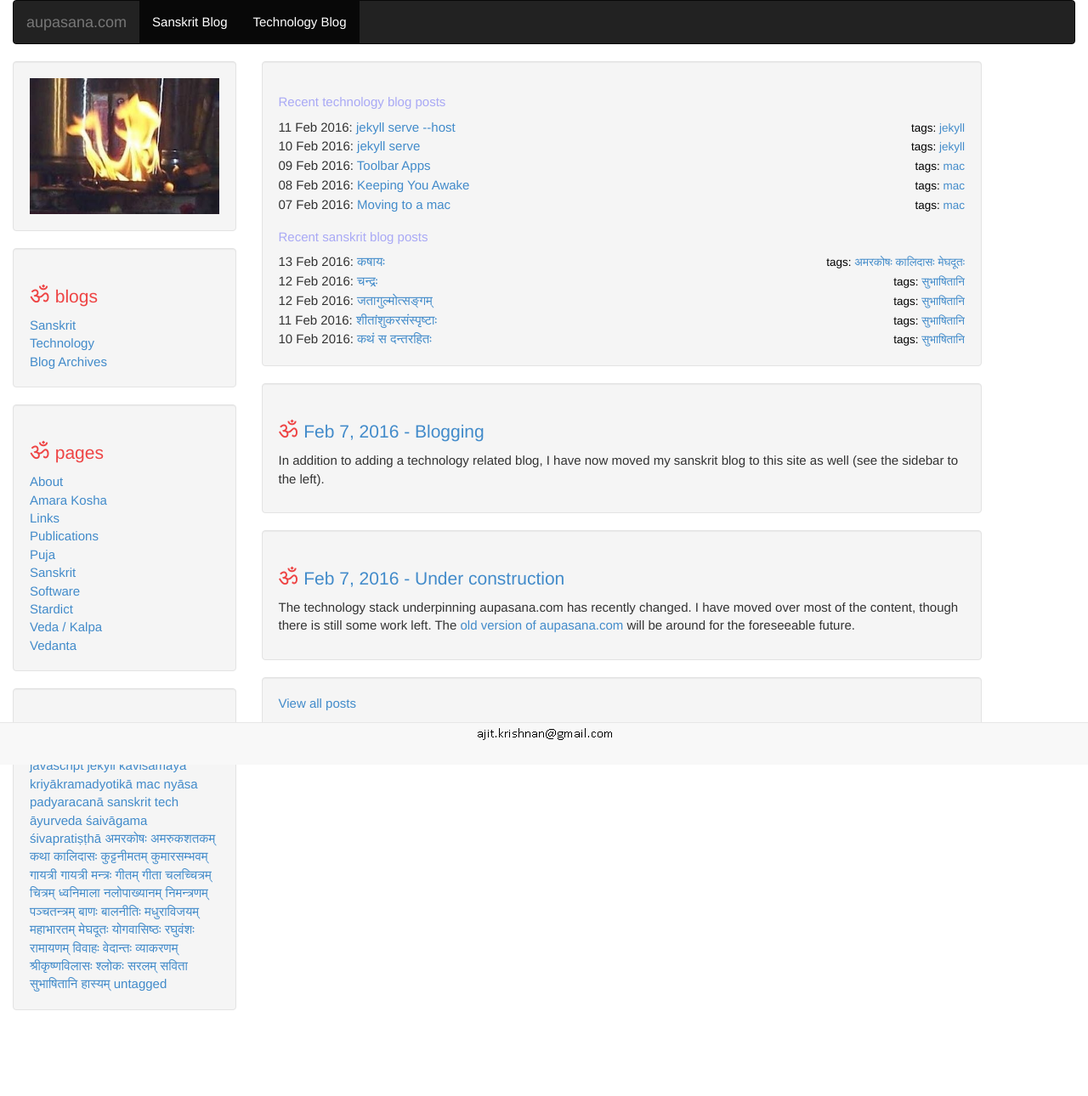
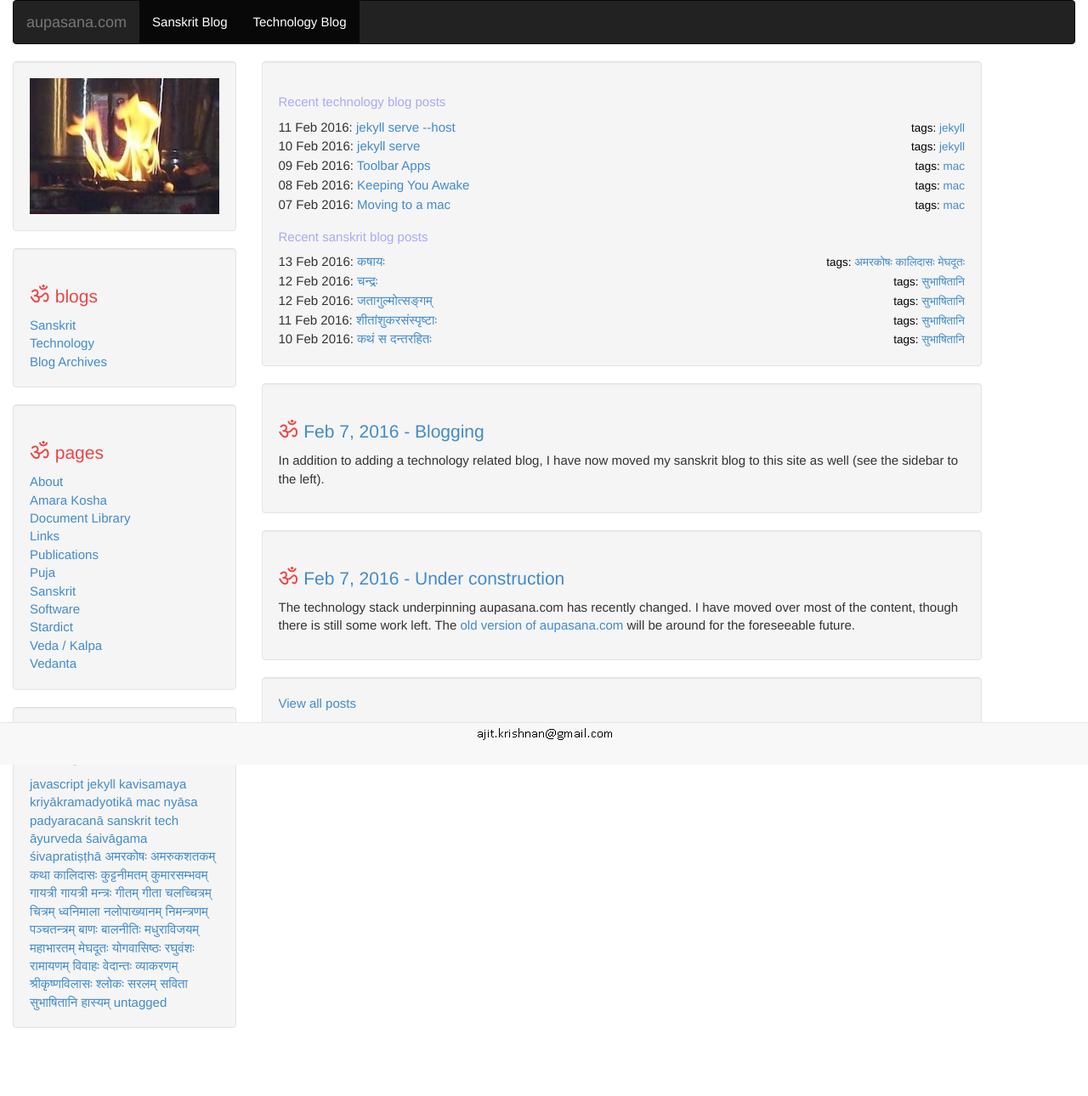
Before and after one commit to aupasana/aupasana.github.io, a Jekyll site: the page built from index.html, in a window 1280 px wide. Shown: the whole page at 85% size. Built offline with Jekyll 4.4.1, drawn with Linux system fonts in a browser that asks for light colours; before the commit the page ends 1269 px from its top, so only the background shows below that.

Commit message:
Add links to document library

```diff
--- a/_includes/header.html
+++ b/_includes/header.html
@@ -44,6 +44,7 @@
                     <!-- <li class="active visible-xs-block"><a href="{{ site.baseurl }}/mobile_navigation.html">Other Pages</a></li> -->
                     <li class="active visible-xs-block"><a href="{{site.baseurl}}/pages/about.html">About</a></li>
                     <li class="active visible-xs-block"><a href="http://amara.aupasana.com">Amara Kosha</a></li>
+                    <li class="active visible-xs-block"><a href="http://docs.aupasana.com">Document Library</a></li>
                     <li class="active visible-xs-block"><a href="{{site.baseurl}}/pages/links.html">Links</a></li>
                     <li class="active visible-xs-block"><a href="{{site.baseurl}}/pages/publications.html">Publications</a></li>
                     <li class="active visible-xs-block"><a href="{{site.baseurl}}/pages/puja.html">Puja</a></li>
--- a/_includes/list-pages.html
+++ b/_includes/list-pages.html
@@ -3,6 +3,7 @@
 <div class="sidebar-link">
   <a href="{{site.baseurl}}/pages/about.html">About</a><br/>
   <a href="http://amara.aupasana.com">Amara Kosha</a><br/>
+  <a href="http://docs.aupasana.com">Document Library</a><br/>
   <a href="{{site.baseurl}}/pages/links.html">Links</a><br/>
   <a href="{{site.baseurl}}/pages/publications.html">Publications</a><br/>
   <a href="{{site.baseurl}}/pages/puja.html">Puja</a><br/>
```
